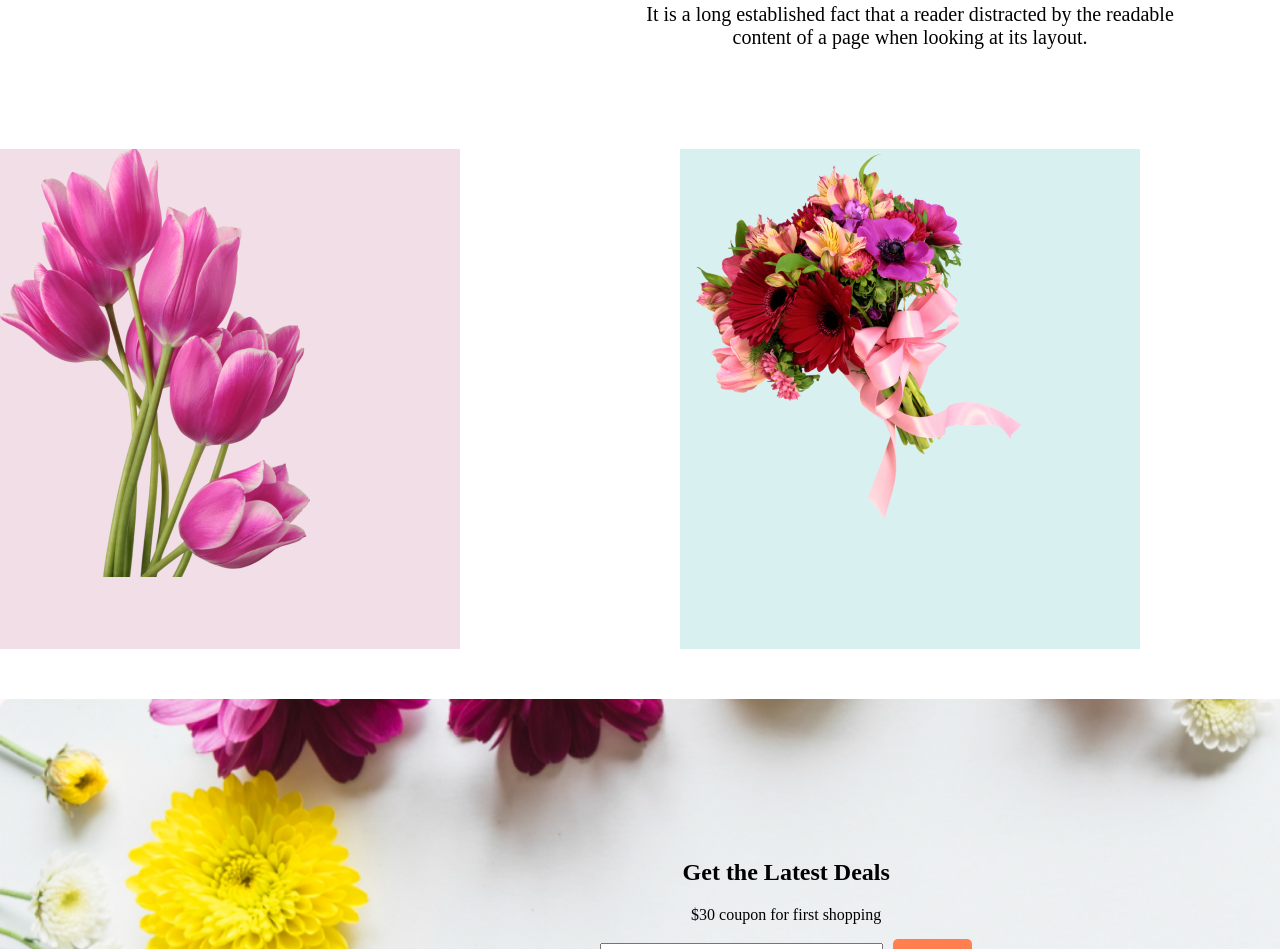
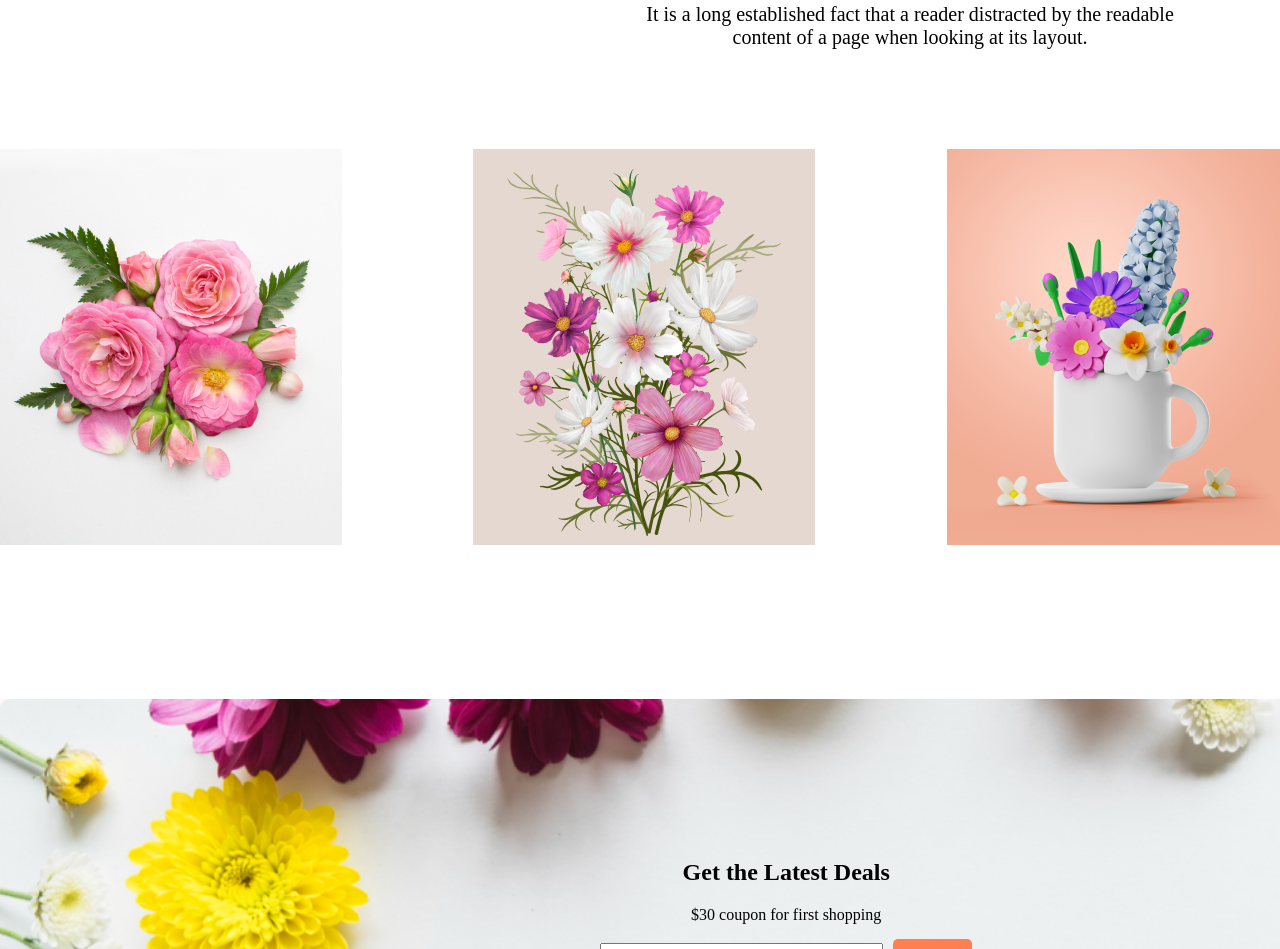
Before and after one commit to Rabbi1983/rabbi-folder, a plain HTML site: page index.html in a window 1280 px wide. Shown: the part 2049-2998 px from the top of the page. Drawn offline with Linux system fonts and the light colour scheme.

Commit message:
fifth commit

```diff
--- a/flower.css
+++ b/flower.css
@@ -76,13 +76,16 @@ ul{
         display: flex;width: 1820px;height: 500px; ; border: 0 solid;justify-content: space-between;margin-top: 100px;
     }
 .pic4{
-    background-color: rgba(167, 33, 98, 0.15);width: 460px;height: 500px;
+   width: 400px;height: 500px;
 }
 .pic5{
-    background-color: rgba(5, 151, 160, 0.15);width: 460px;height: 500px;
+   width: 400px;height: 500px;
 }
 .pic6{
-    background-color: rgba(71, 125, 17, 0.15);width: 460px;height: 500px;
+   width: 400px;height: 500px;
+}
+.pic7{
+    width: 400px;height: 500px;
 }
 .section3{
         width: 1820px;height: 450px; border:0 solid;
--- a/index.html
+++ b/index.html
@@ -51,9 +51,10 @@
             </div>
         </div>
         <div class="picture2">
-            <div class="pic4"><img src="flower Asset/pngwing 6.png"></div>
-            <div class="pic5"><img src="flower Asset/pngwing 5.png"></div>
-            <div class="pic6"><img src="flower Asset/pngwing 7.png"></div>
+            <div class="pic4"><img src="flower Asset/Flower 01.png"></div>
+            <div class="pic5"><img src="flower Asset/Rectangle 4.png"></div>
+            <div class="pic6"><img src="flower Asset/Rectangle 5.png"></div>
+            <div class="pic7"><img src="flower Asset/Rectangle 6.png"></div>
         </div>
         </section>
         <section class="section3">
```
